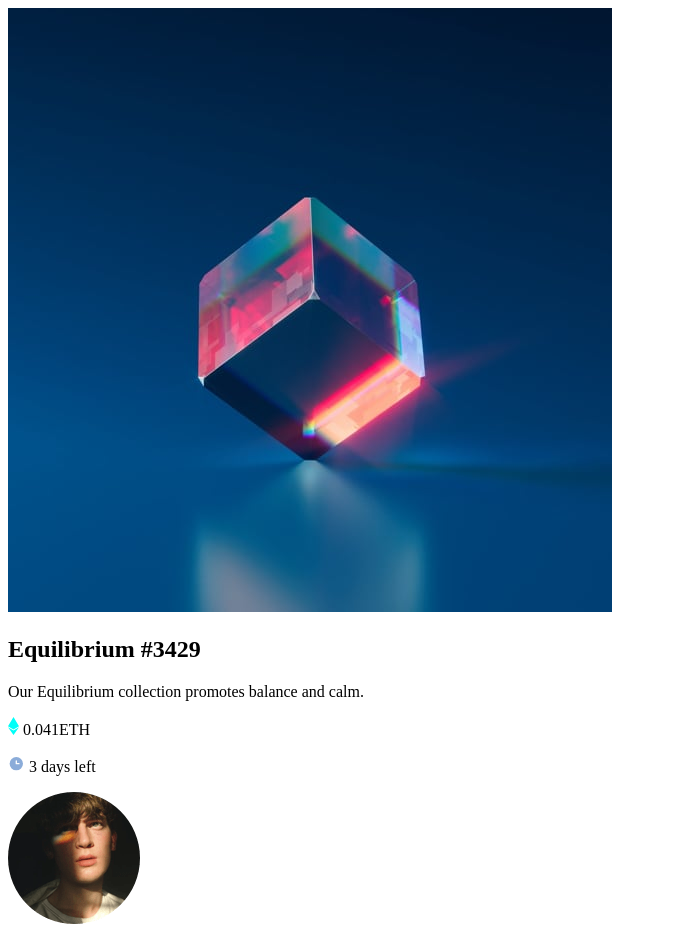
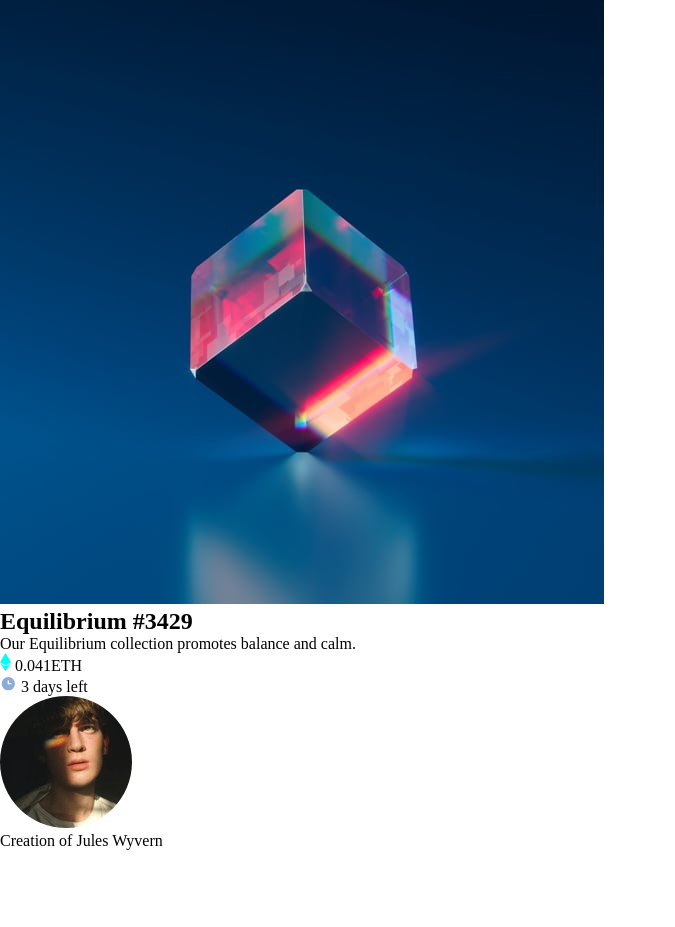
Before and after one commit to brumacosmin/NFT-Preview-card-component, a plain HTML site: page index.html in a window 1280 px wide. Shown: the top 927 px of the page, without its empty margins (0-675 px from the left). After the commit the page ends 850 px from the top, so only its background shows below. Drawn offline with Linux system fonts and the light colour scheme.

Commit message:
CSS global reset and declaration of variables

```diff
--- a/index.html
+++ b/index.html
@@ -5,6 +5,7 @@
     <meta http-equiv="X-UA-Compatible" content="IE=edge" />
     <meta name="viewport" content="width=device-width, initial-scale=1.0" />
     <title>NFT Preview card component</title>
+    <link rel="stylesheet" href="style.css" />
   </head>
   <body>
     <main>
--- a/style.css
+++ b/style.css
@@ -0,0 +1,14 @@
+:root {
+  --background-color: #0d192c;
+  --soft-blue: #8bacd9;
+  --white: #fff;
+  --cyan-hover: #00fff8;
+  --dark-blue-card: #15263f;
+  --dar-blue-line: #2e405a;
+}
+
+* {
+  margin: 0;
+  padding: 0;
+  box-sizing: border-box;
+}
```
